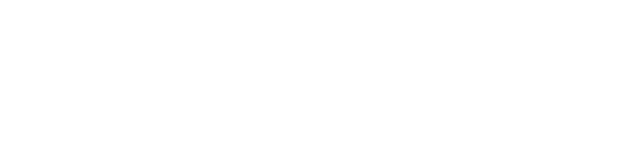
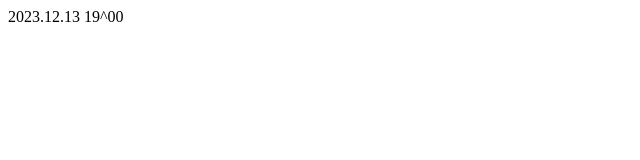
Before and after one commit to Getiym/-, a plain HTML site: page index.html in a window 1280 px wide. Shown: the whole page, without its empty margins (0-640 px from the left). Drawn offline with Linux system fonts and the light colour scheme.

Commit message:
Update index.html
Чота сделал

```diff
--- a/index.html
+++ b/index.html
@@ -1,5 +1,5 @@
 <html>
   <body>
-
+    <p>2023.12.13 19^00</p>
   </body>
 </html>
```
